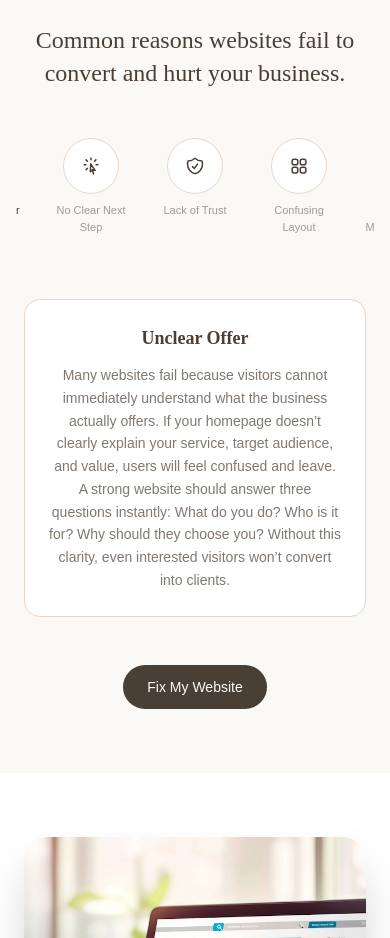
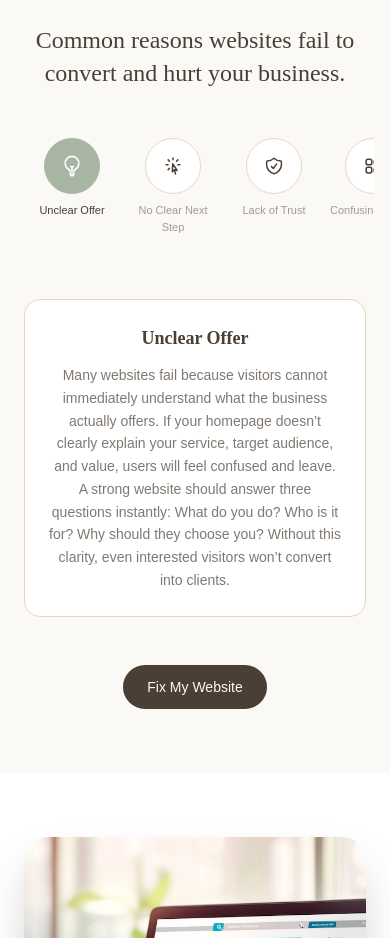
Before and after one commit to anghelusjr/WebDesigns, a React (Vite) app: page / in a window 390 px wide. Shown: the part 1340-2278 px from the top of the page. Built offline with nearby package versions, Linux system fonts and the light colour scheme.

Commit message:
updated the icons responsive

```diff
--- a/src/sections/WebsiteIssues.jsx
+++ b/src/sections/WebsiteIssues.jsx
@@ -72,7 +72,7 @@ export default function ImageStepSection() {
                     <div className="hidden md:block absolute top-6 left-0 w-full h-[2px] bg-[#E8D5C4]"></div>
 
                     {/* Scroll container on mobile */}
-                  <div className="flex justify-center md:justify-between gap-6 md:gap-0 overflow-x-auto md:overflow-visible pb-4 md:pb-0 px-4 md:px-0 scroll-smooth">
+                  <div className="flex md:justify-between justify-start overflow-x-auto md:overflow-visible px-4 md:px-0 pb-4 md:pb-0 scroll-smooth gap-4">
                         {issues.map((item, index) => {
                             const isActive = active === index;
                             const Icon = item.icon;
@@ -85,7 +85,7 @@ export default function ImageStepSection() {
                                     whileInView={isMobile ? false : { opacity: 1, y: 0 }}
                                     transition={{ duration: 0.4, delay: index * 0.1 }}
                                     viewport={{ once: true }}
-                                    className="flex flex-col items-center z-10 min-w-[80px]"
+                                    className="flex flex-col items-center z-10 min-w-[80px] flex-shrink-0"
                                 >
                                     {/* Icon */}
                                     <div
```
